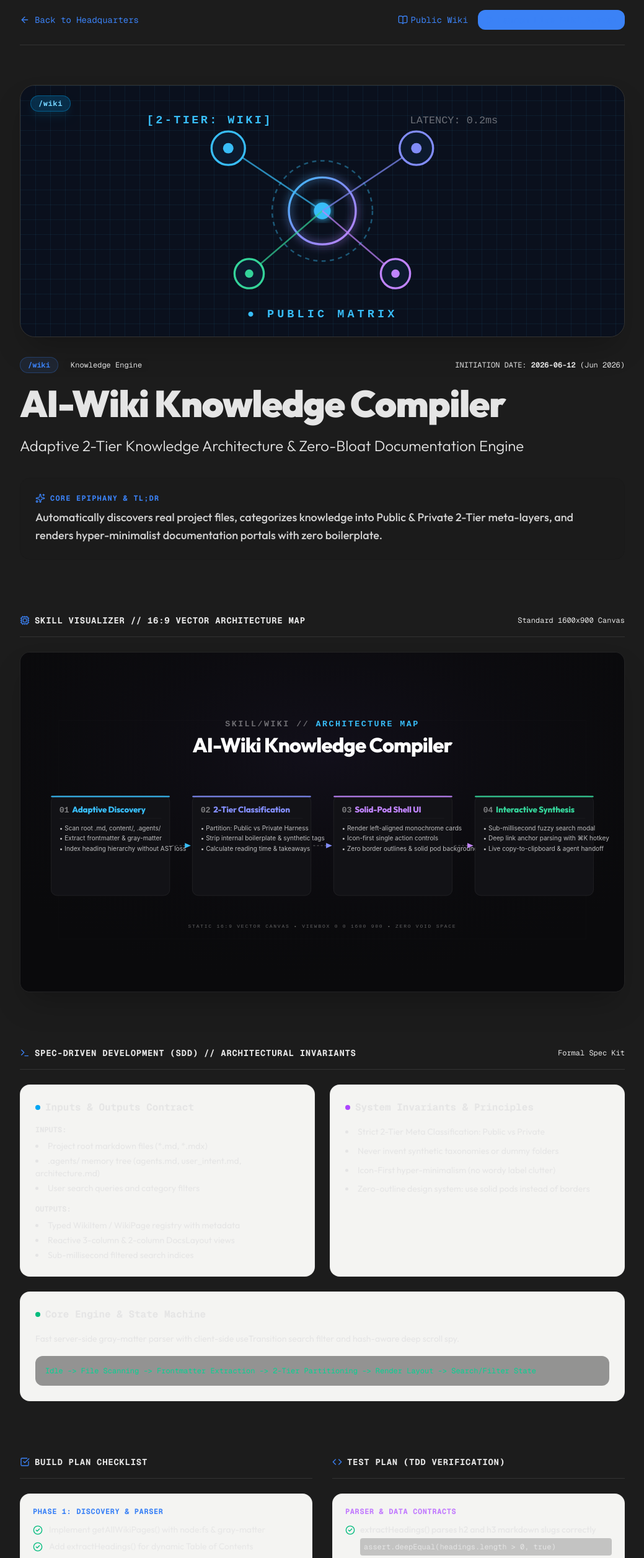
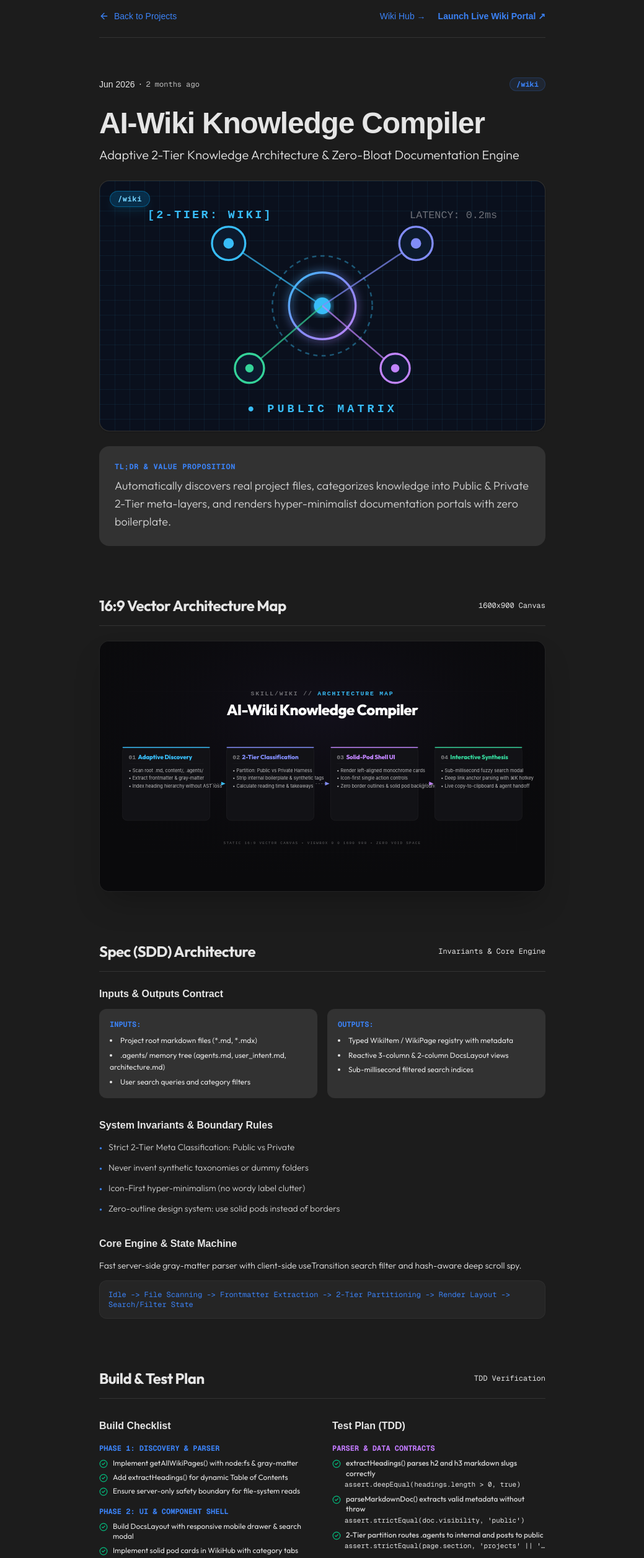
Before and after one commit to alimkhalelov/personal-website-telos, a Next.js app: page /projects/wiki in a window 1280 px wide. Shown: the part 80-2594 px from the top of the page at 62% size, without its empty margins (120-1159 px from the left). Built offline with nearby package versions, Linux system fonts and the light colour scheme.

Commit message:
style: redesign project detail pages (/projects/[slug]) to Intentional Functional Minimalism with standard max-w-3xl width

```diff
--- a/src/app/projects/[slug]/page.tsx
+++ b/src/app/projects/[slug]/page.tsx
@@ -4,16 +4,9 @@ import Link from "next/link";
 import {
   ArrowLeft,
   ArrowUpRight,
-  Sparkles,
   CheckCircle2,
-  Terminal,
-  Layers,
-  Cpu,
-  Code,
-  CheckSquare,
   Play,
-  BookOpen,
-  Eye
+  BookOpen
 } from "lucide-react";
 import { getProjectBySlug, getAllProjects } from "@/lib/projects-data";
 import { GenerativeThumbnail } from "@/components/projects/generative-thumbnail";
@@ -39,7 +32,7 @@ export async function generateMetadata({ params }: ProjectPageProps): Promise<Me
   }
 
   return {
-    title: `${project.title} — Spec, Visualizer & Architecture | Alimzhan`,
+    title: `${project.title} | Alimzhan`,
     description: project.tldr,
   };
 }
@@ -53,39 +46,71 @@ export default async function ProjectDetailPage({ params }: ProjectPageProps) {
   }
 
   return (
-    <main className="max-w-5xl mx-auto px-6 py-16 sm:py-24 flex flex-col gap-16 w-full">
+    <main className="max-w-3xl mx-auto px-6 py-16 sm:py-24 flex flex-col gap-16 w-full">
       {/* Navigation Top Bar */}
       <div className="flex items-center justify-between border-b border-border pb-6">
         <Link
-          href="/"
-          className="inline-flex items-center gap-2 text-sm font-mono text-muted-foreground hover:text-foreground transition-colors !no-underline"
+          href="/projects"
+          className="inline-flex items-center gap-2 text-sm text-muted-foreground hover:text-foreground transition-colors !no-underline"
+          style={{ fontFamily: "'Google Sans', sans-serif" }}
         >
           <ArrowLeft className="w-4 h-4" />
-          <span>Back to Headquarters</span>
+          <span>Back to Projects</span>
         </Link>
 
-        <div className="flex items-center gap-4 text-sm font-mono">
+        <div className="flex items-center gap-5 text-sm">
           <Link
             href="/wiki"
-            className="text-muted-foreground hover:text-accent transition-colors !no-underline flex items-center gap-1"
+            className="text-muted-foreground hover:text-accent transition-colors !no-underline"
+            style={{ fontFamily: "'Google Sans', sans-serif" }}
           >
-            <BookOpen className="w-4 h-4" />
-            <span>Public Wiki</span>
+            Wiki Hub →
           </Link>
+          {project.demoUrl && project.slug !== "presentation" && project.slug !== "styleref" && (
             <Link
               href={project.demoUrl}
-            className="px-3 py-1.5 rounded-xl bg-accent text-white hover:opacity-90 transition-opacity font-semibold flex items-center gap-1.5 !no-underline"
+              className="font-semibold text-accent hover:underline !no-underline"
+              style={{ fontFamily: "'Google Sans', sans-serif" }}
             >
-            <Play className="w-3.5 h-3.5 fill-current" />
-            <span>{project.demoLabel}</span>
+              {project.demoLabel} ↗
             </Link>
+          )}
         </div>
       </div>
 
-      {/* Hero Section with Generative Thumbnail & Metadata */}
-      <section className="flex flex-col gap-8 animate-in fade-in slide-in-from-bottom-4 duration-700">
-        {/* Generative Banner Thumbnail */}
-        <div className="w-full aspect-[21/9] sm:aspect-[2.4/1] rounded-3xl overflow-hidden shadow-2xl border border-white/10 relative">
+      {/* Hero Header (Intentional Functional Minimalism) */}
+      <section className="flex flex-col gap-6">
+        {/* Date, Time Ago, Command */}
+        <div className="flex items-center justify-between text-sm text-muted-foreground">
+          <div className="flex items-center gap-2">
+            <time style={{ fontFamily: "'Google Sans', sans-serif" }}>
+              {project.dateDisplay}
+            </time>
+            <span>·</span>
+            <span className="text-xs font-mono opacity-80">
+              {project.timeAgo}
+            </span>
+          </div>
+          <span className="text-xs font-mono font-bold text-accent bg-accent/10 px-2.5 py-0.5 rounded-full border border-accent/20">
+            {project.command}
+          </span>
+        </div>
+
+        {/* Main Title & Headline */}
+        <div className="flex flex-col gap-2">
+          <h1
+            className="text-3xl sm:text-5xl font-bold tracking-tight text-foreground leading-[1.15]"
+            style={{ fontFamily: "'Google Sans', sans-serif" }}
+          >
+            {project.title}
+          </h1>
+          <p className="text-lg sm:text-xl text-muted-foreground font-light leading-relaxed">
+            {project.headline}
+          </p>
+        </div>
+
+        {/* Visual Banner */}
+        <div className="relative aspect-[16/9] w-full rounded-2xl overflow-hidden border border-border/80 bg-card shadow-sm">
           <GenerativeThumbnail
             theme={project.generativeTheme}
             command={project.command}
@@ -93,78 +118,49 @@ export default async function ProjectDetailPage({ params }: ProjectPageProps) {
           />
         </div>
 
-        {/* Title, Initiation Date, and Badges */}
-        <div className="flex flex-col gap-4">
-          <div className="flex flex-wrap items-center justify-between gap-3 text-xs font-mono">
-            <div className="flex items-center gap-2">
-              <span className="px-3 py-1 rounded-full bg-accent/10 border border-accent/30 text-accent font-bold">
-                {project.command}
+        {/* TL;DR Narrative Block */}
+        <div className="p-6 rounded-2xl bg-muted/20 border border-border/60 flex flex-col gap-2">
+          <span className="text-xs font-mono font-bold uppercase tracking-wider text-accent">
+            TL;DR & Value Proposition
           </span>
-              <span className="px-3 py-1 rounded-full bg-black/5 dark:bg-white/5 text-foreground">
-                {project.tag}
-              </span>
-            </div>
-            <div className="text-muted-foreground">
-              INITIATION DATE: <strong className="text-foreground">{project.initiationDate}</strong> ({project.dateDisplay})
-            </div>
-          </div>
-
-          <h1 className="text-4xl sm:text-6xl font-black tracking-tight text-foreground leading-[1.1]">
-            {project.title}
-          </h1>
-
-          <p className="text-xl sm:text-2xl text-muted-foreground font-light leading-relaxed">
-            {project.headline}
-          </p>
-        </div>
-
-        {/* TL;DR Callout Box */}
-        <div className="p-6 rounded-2xl bg-black/[0.03] dark:bg-white/[0.04] border border-black/5 dark:border-white/5 flex flex-col gap-2">
-          <div className="flex items-center gap-2 text-xs font-mono text-accent uppercase tracking-widest font-bold">
-            <Sparkles className="w-4 h-4" />
-            <span>Core Epiphany & TL;DR</span>
-          </div>
-          <p className="text-base sm:text-lg text-foreground/90 leading-relaxed font-medium">
+          <p className="text-base sm:text-lg text-foreground/90 leading-relaxed font-light">
             {project.tldr}
           </p>
         </div>
       </section>
 
-      {/* Interactive Demo Player / Gallery View (If applicable) */}
+      {/* Embedded Live Demos (If Applicable) */}
       {project.slug === "presentation" && (
-        <section className="flex flex-col gap-6 pt-4">
+        <section id="demo" className="flex flex-col gap-6 pt-4">
           <div className="flex items-center justify-between border-b border-border pb-4">
-            <div className="flex items-center gap-2 text-sm font-mono text-foreground font-bold uppercase tracking-wider">
-              <Play className="w-4 h-4 text-accent fill-current" />
-              <span>Interactive Live Demo // Deck Runner</span>
-            </div>
-            <span className="text-xs font-mono text-muted-foreground">Hotkeys: [←] [→] [S] [F]</span>
+            <h2 className="text-2xl font-bold tracking-tight text-foreground">
+              Interactive Deck Demo
+            </h2>
+            <span className="text-xs font-mono text-muted-foreground">Keys: [←] [→] [S] [F]</span>
           </div>
           <PresentationDemo />
         </section>
       )}
 
       {project.slug === "styleref" && (
-        <section className="flex flex-col gap-6 pt-4">
+        <section id="demo" className="flex flex-col gap-6 pt-4">
           <div className="flex items-center justify-between border-b border-border pb-4">
-            <div className="flex items-center gap-2 text-sm font-mono text-foreground font-bold uppercase tracking-wider">
-              <Sparkles className="w-4 h-4 text-orange-500" />
-              <span>Interactive Visual Styles Gallery & Prompt Matrix</span>
-            </div>
-            <span className="text-xs font-mono text-muted-foreground">19 Curated Master Styles</span>
+            <h2 className="text-2xl font-bold tracking-tight text-foreground">
+              Visual Styles Gallery
+            </h2>
+            <span className="text-xs font-mono text-muted-foreground">19 Curated Styles</span>
           </div>
           <StyleRefGalleryView />
         </section>
       )}
 
-      {/* 16:9 Skill Visualizer Vector Architecture Diagram */}
-      <section className="flex flex-col gap-6 pt-6">
+      {/* 16:9 Skill Visualizer Vector Architecture */}
+      <section className="flex flex-col gap-6 pt-4">
         <div className="flex items-center justify-between border-b border-border pb-4">
-          <div className="flex items-center gap-2 text-sm font-mono text-foreground font-bold uppercase tracking-wider">
-            <Cpu className="w-4 h-4 text-accent" />
-            <span>Skill Visualizer // 16:9 Vector Architecture Map</span>
-          </div>
-          <span className="text-xs font-mono text-muted-foreground">Standard 1600x900 Canvas</span>
+          <h2 className="text-2xl font-bold tracking-tight text-foreground">
+            16:9 Vector Architecture Map
+          </h2>
+          <span className="text-xs font-mono text-muted-foreground">1600x900 Canvas</span>
         </div>
 
         <SkillVisualizerCanvas
@@ -174,92 +170,96 @@ export default async function ProjectDetailPage({ params }: ProjectPageProps) {
         />
       </section>
 
-      {/* Spec (SDD) Architecture Section */}
-      <section className="flex flex-col gap-6 pt-6">
+      {/* Spec-Driven Development (SDD) Architectural Invariants */}
+      <section className="flex flex-col gap-6 pt-4">
         <div className="flex items-center justify-between border-b border-border pb-4">
-          <div className="flex items-center gap-2 text-sm font-mono text-foreground font-bold uppercase tracking-wider">
-            <Terminal className="w-4 h-4 text-accent" />
-            <span>Spec-Driven Development (SDD) // Architectural Invariants</span>
-          </div>
-          <span className="text-xs font-mono text-muted-foreground">Formal Spec Kit</span>
+          <h2 className="text-2xl font-bold tracking-tight text-foreground">
+            Spec (SDD) Architecture
+          </h2>
+          <span className="text-xs font-mono text-muted-foreground">Invariants & Core Engine</span>
         </div>
 
-        <div className="grid grid-cols-1 md:grid-cols-2 gap-6">
-          {/* Inputs & Outputs */}
-          <div className="p-6 rounded-2xl bg-[#F4F4F2] dark:bg-[#16161a] border border-black/5 dark:border-white/5 flex flex-col gap-4">
-            <h3 className="text-base font-bold text-foreground font-mono flex items-center gap-2">
-              <span className="w-2 h-2 rounded-full bg-sky-500" />
+        <div className="flex flex-col gap-8 text-sm">
+          {/* Inputs & Outputs Contract */}
+          <div className="flex flex-col gap-3">
+            <h3 className="text-base font-bold text-foreground" style={{ fontFamily: "'Google Sans', sans-serif" }}>
               Inputs & Outputs Contract
             </h3>
-            <div className="flex flex-col gap-2 text-sm text-muted-foreground">
-              <strong className="text-xs font-mono uppercase text-foreground">Inputs:</strong>
-              <ul className="list-disc list-inside space-y-1">
+            <div className="grid grid-cols-1 sm:grid-cols-2 gap-4">
+              <div className="p-4 rounded-xl bg-muted/20 border border-border/60 flex flex-col gap-2">
+                <span className="text-xs font-mono font-bold uppercase text-accent">Inputs:</span>
+                <ul className="list-disc list-inside space-y-1 text-muted-foreground text-xs leading-relaxed">
                   {project.specSDD.inputs.map((inp, i) => (
                     <li key={i}>{inp}</li>
                   ))}
                 </ul>
-              <strong className="text-xs font-mono uppercase text-foreground mt-2">Outputs:</strong>
-              <ul className="list-disc list-inside space-y-1">
+              </div>
+              <div className="p-4 rounded-xl bg-muted/20 border border-border/60 flex flex-col gap-2">
+                <span className="text-xs font-mono font-bold uppercase text-accent">Outputs:</span>
+                <ul className="list-disc list-inside space-y-1 text-muted-foreground text-xs leading-relaxed">
                   {project.specSDD.outputs.map((out, i) => (
                     <li key={i}>{out}</li>
                   ))}
                 </ul>
               </div>
             </div>
+          </div>
 
           {/* System Invariants */}
-          <div className="p-6 rounded-2xl bg-[#F4F4F2] dark:bg-[#16161a] border border-black/5 dark:border-white/5 flex flex-col gap-4">
-            <h3 className="text-base font-bold text-foreground font-mono flex items-center gap-2">
-              <span className="w-2 h-2 rounded-full bg-purple-500" />
-              System Invariants & Principles
+          <div className="flex flex-col gap-3">
+            <h3 className="text-base font-bold text-foreground" style={{ fontFamily: "'Google Sans', sans-serif" }}>
+              System Invariants & Boundary Rules
             </h3>
-            <ul className="list-disc list-inside space-y-2 text-sm text-muted-foreground">
+            <ul className="space-y-2 text-foreground/90 leading-relaxed font-light">
               {project.specSDD.invariants.map((inv, i) => (
-                <li key={i} className="leading-relaxed">
-                  {inv}
+                <li key={i} className="flex items-start gap-2.5">
+                  <span className="text-accent font-bold mt-0.5">•</span>
+                  <span>{inv}</span>
                 </li>
               ))}
             </ul>
           </div>
 
-          {/* Core Engine & Data Structures */}
-          <div className="p-6 rounded-2xl bg-[#F4F4F2] dark:bg-[#16161a] border border-black/5 dark:border-white/5 flex flex-col gap-4 md:col-span-2">
-            <h3 className="text-base font-bold text-foreground font-mono flex items-center gap-2">
-              <span className="w-2 h-2 rounded-full bg-emerald-500" />
+          {/* Core Engine & State Machine */}
+          <div className="flex flex-col gap-3">
+            <h3 className="text-base font-bold text-foreground" style={{ fontFamily: "'Google Sans', sans-serif" }}>
               Core Engine & State Machine
             </h3>
-            <p className="text-sm text-muted-foreground leading-relaxed">
+            <p className="text-muted-foreground leading-relaxed font-light">
               {project.specSDD.coreEngine}
             </p>
-            <div className="p-4 rounded-xl bg-black/40 text-xs font-mono text-emerald-400 overflow-x-auto">
+            <div className="p-3.5 rounded-xl bg-card border border-border/70 text-xs font-mono text-accent overflow-x-auto">
               <code>{project.specSDD.stateMachine.join(" \n")}</code>
             </div>
           </div>
         </div>
       </section>
 
-      {/* Plan Checklist (Build) & Test Checklist (TDD) */}
-      <section className="grid grid-cols-1 md:grid-cols-2 gap-8 pt-6">
-        {/* Build Checklist */}
-        <div className="flex flex-col gap-6">
-          <div className="flex items-center gap-2 text-sm font-mono text-foreground font-bold uppercase tracking-wider border-b border-border pb-4">
-            <CheckSquare className="w-4 h-4 text-accent" />
-            <span>Build Plan Checklist</span>
+      {/* Build & Test (TDD) Checklists */}
+      <section className="flex flex-col gap-8 pt-4">
+        <div className="flex items-center justify-between border-b border-border pb-4">
+          <h2 className="text-2xl font-bold tracking-tight text-foreground">
+            Build & Test Plan
+          </h2>
+          <span className="text-xs font-mono text-muted-foreground">TDD Verification</span>
         </div>
 
-          <div className="flex flex-col gap-5">
+        <div className="grid grid-cols-1 sm:grid-cols-2 gap-8">
+          {/* Build Phases */}
+          <div className="flex flex-col gap-4">
+            <h3 className="text-base font-bold text-foreground" style={{ fontFamily: "'Google Sans', sans-serif" }}>
+              Build Checklist
+            </h3>
+            <div className="flex flex-col gap-4">
               {project.buildChecklist.map((phase, pIdx) => (
-              <div
-                key={pIdx}
-                className="p-5 rounded-2xl bg-[#F4F4F2] dark:bg-[#16161a] border border-black/5 dark:border-white/5 flex flex-col gap-3"
-              >
-                <h4 className="text-xs font-mono uppercase tracking-wider text-accent font-bold">
+                <div key={pIdx} className="flex flex-col gap-2">
+                  <h4 className="text-xs font-mono uppercase text-accent font-bold">
                     {phase.phase}
                   </h4>
-                <div className="flex flex-col gap-2">
+                  <div className="flex flex-col gap-1.5">
                     {phase.tasks.map((task, tIdx) => (
-                    <div key={tIdx} className="flex items-start gap-2.5 text-sm text-foreground/90">
-                      <CheckCircle2 className="w-4 h-4 text-emerald-500 shrink-0 mt-0.5" />
+                      <div key={tIdx} className="flex items-start gap-2 text-xs text-muted-foreground">
+                        <CheckCircle2 className="w-3.5 h-3.5 text-emerald-500 shrink-0 mt-0.5" />
                         <span className="leading-snug">{task.label}</span>
                       </div>
                     ))}
@@ -269,30 +269,25 @@ export default async function ProjectDetailPage({ params }: ProjectPageProps) {
             </div>
           </div>
 
-        {/* Test Checklist (TDD) */}
-        <div className="flex flex-col gap-6">
-          <div className="flex items-center gap-2 text-sm font-mono text-foreground font-bold uppercase tracking-wider border-b border-border pb-4">
-            <Code className="w-4 h-4 text-accent" />
-            <span>Test Plan (TDD Verification)</span>
-          </div>
-
-          <div className="flex flex-col gap-5">
+          {/* Test Suites */}
+          <div className="flex flex-col gap-4">
+            <h3 className="text-base font-bold text-foreground" style={{ fontFamily: "'Google Sans', sans-serif" }}>
+              Test Plan (TDD)
+            </h3>
+            <div className="flex flex-col gap-4">
               {project.testChecklist.map((suite, sIdx) => (
-              <div
-                key={sIdx}
-                className="p-5 rounded-2xl bg-[#F4F4F2] dark:bg-[#16161a] border border-black/5 dark:border-white/5 flex flex-col gap-3"
-              >
-                <h4 className="text-xs font-mono uppercase tracking-wider text-purple-400 font-bold">
+                <div key={sIdx} className="flex flex-col gap-2">
+                  <h4 className="text-xs font-mono uppercase text-purple-400 font-bold">
                     {suite.suite}
                   </h4>
-                <div className="flex flex-col gap-3">
+                  <div className="flex flex-col gap-2">
                     {suite.tests.map((t, tIdx) => (
-                    <div key={tIdx} className="flex flex-col gap-1 text-sm">
+                      <div key={tIdx} className="flex flex-col gap-0.5 text-xs">
                         <div className="flex items-start gap-2 text-foreground/90">
-                        <CheckCircle2 className="w-4 h-4 text-emerald-500 shrink-0 mt-0.5" />
+                          <CheckCircle2 className="w-3.5 h-3.5 text-emerald-500 shrink-0 mt-0.5" />
                           <span className="leading-snug font-medium">{t.label}</span>
                         </div>
-                      <code className="text-xs font-mono text-muted-foreground ml-6 p-1.5 rounded bg-black/20 overflow-x-auto">
+                        <code className="text-[11px] font-mono text-muted-foreground ml-5 truncate">
                           {t.assertion}
                         </code>
                       </div>
@@ -302,25 +297,31 @@ export default async function ProjectDetailPage({ params }: ProjectPageProps) {
               ))}
             </div>
           </div>
+        </div>
       </section>
 
-      {/* Footer Navigation Back to Other Projects */}
-      <section className="pt-12 border-t border-border flex flex-col gap-6">
-        <h3 className="text-lg font-bold text-foreground">Explore Other Autonomous Projects</h3>
-        <div className="grid grid-cols-1 sm:grid-cols-3 gap-4">
+      {/* Footer Navigation */}
+      <section className="pt-10 border-t border-border flex flex-col gap-4">
+        <h3 className="text-base font-bold text-foreground" style={{ fontFamily: "'Google Sans', sans-serif" }}>
+          More Projects
+        </h3>
+        <div className="flex flex-col divide-y divide-border">
           {getAllProjects()
             .filter((p) => p.slug !== project.slug)
+            .slice(0, 3)
             .map((other) => (
               <Link
                 key={other.slug}
                 href={`/projects/${other.slug}`}
-                className="p-4 rounded-2xl bg-[#F4F4F2] dark:bg-[#16161a] hover:bg-[#EAEAE7] dark:hover:bg-[#202026] border border-black/5 dark:border-white/5 flex flex-col gap-2 transition-all !no-underline group"
+                className="py-3 flex items-center justify-between !no-underline group"
               >
-                <span className="text-xs font-mono text-accent font-bold">{other.command}</span>
-                <h4 className="text-base font-bold text-foreground group-hover:text-accent transition-colors">
+                <div className="flex items-center gap-3 text-sm">
+                  <span className="font-mono text-xs text-accent font-bold w-32 shrink-0">{other.command}</span>
+                  <span className="font-medium text-foreground group-hover:underline transition-colors" style={{ fontFamily: "'Google Sans', sans-serif" }}>
                     {other.title}
-                </h4>
-                <span className="text-xs text-muted-foreground font-mono">INIT: {other.dateDisplay}</span>
+                  </span>
+                </div>
+                <ArrowUpRight className="w-4 h-4 text-muted-foreground group-hover:text-foreground group-hover:translate-x-0.5 group-hover:-translate-y-0.5 transition-transform" />
               </Link>
             ))}
         </div>
```
Lines whose indentation alone changed are shown as unchanged.
